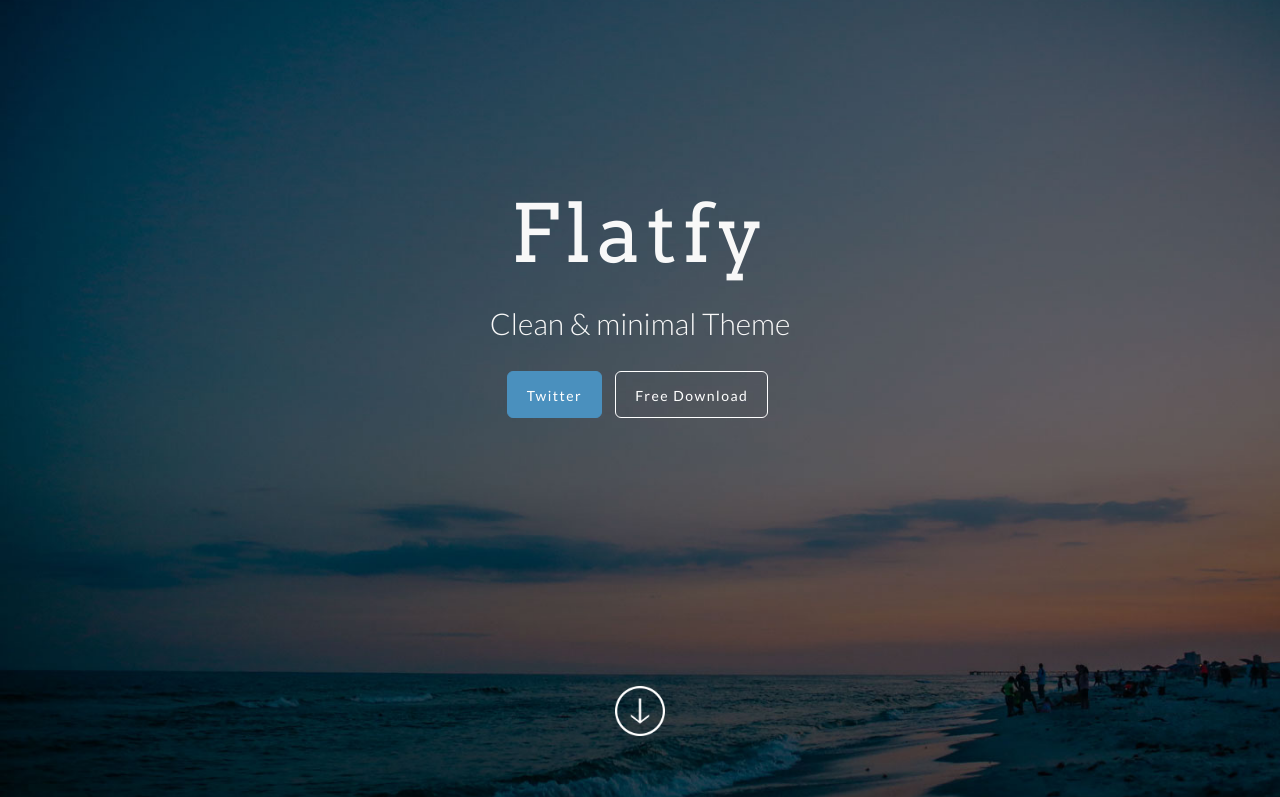
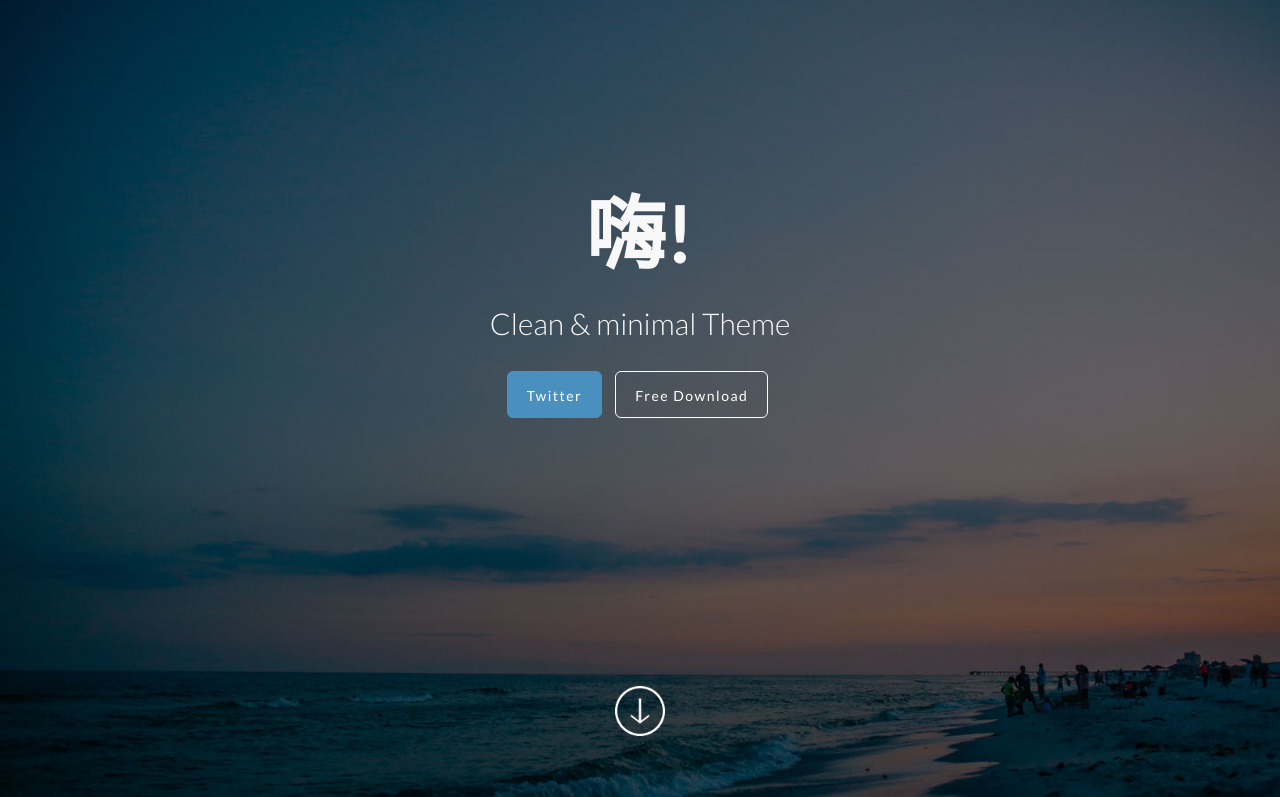
Before and after one commit to Kuuannnnn/kuan, a plain HTML site: page index.html in a window 1280 px wide. Shown: the top 797 px of the page. Drawn offline with Linux system fonts and the light colour scheme.

Commit message:
Update index.html

```diff
--- a/index.html
+++ b/index.html
@@ -59,7 +59,7 @@
 	<!-- FullScreen -->
     <div class="intro-header">
 		<div class="col-xs-12 text-center abcen1">
-			<h1 class="h1_home wow fadeIn" data-wow-delay="0.4s">Flatfy</h1>
+			<h1>嗨!</h1>
 			<h3 class="h3_home wow fadeIn" data-wow-delay="0.6s">Clean & minimal Theme</h3>
 			<ul class="list-inline intro-social-buttons">
 				<li><a href="https://twitter.com/galantiandrea" class="btn  btn-lg mybutton_cyano wow fadeIn" data-wow-delay="0.8s"><span class="network-name">Twitter</span></a>
```
